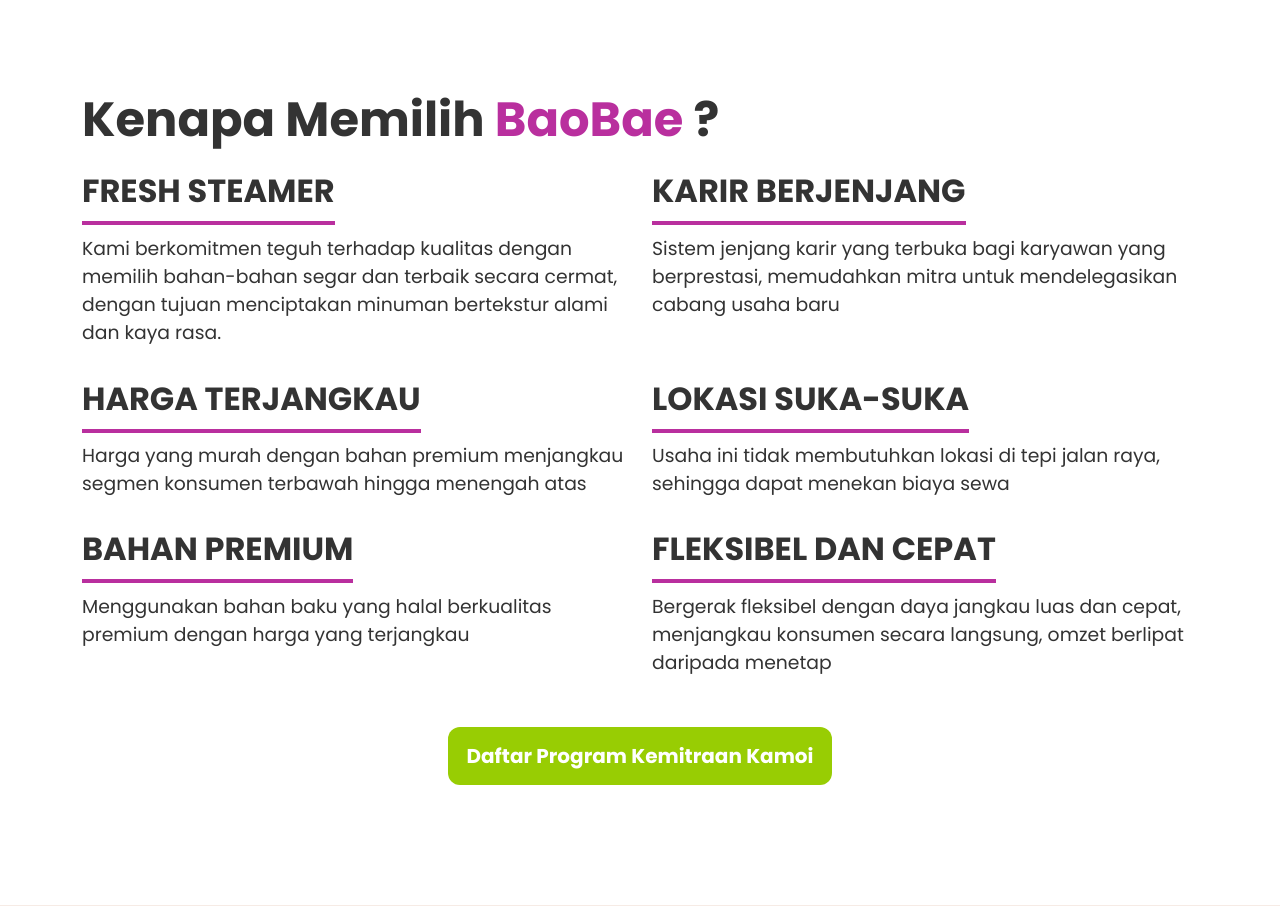
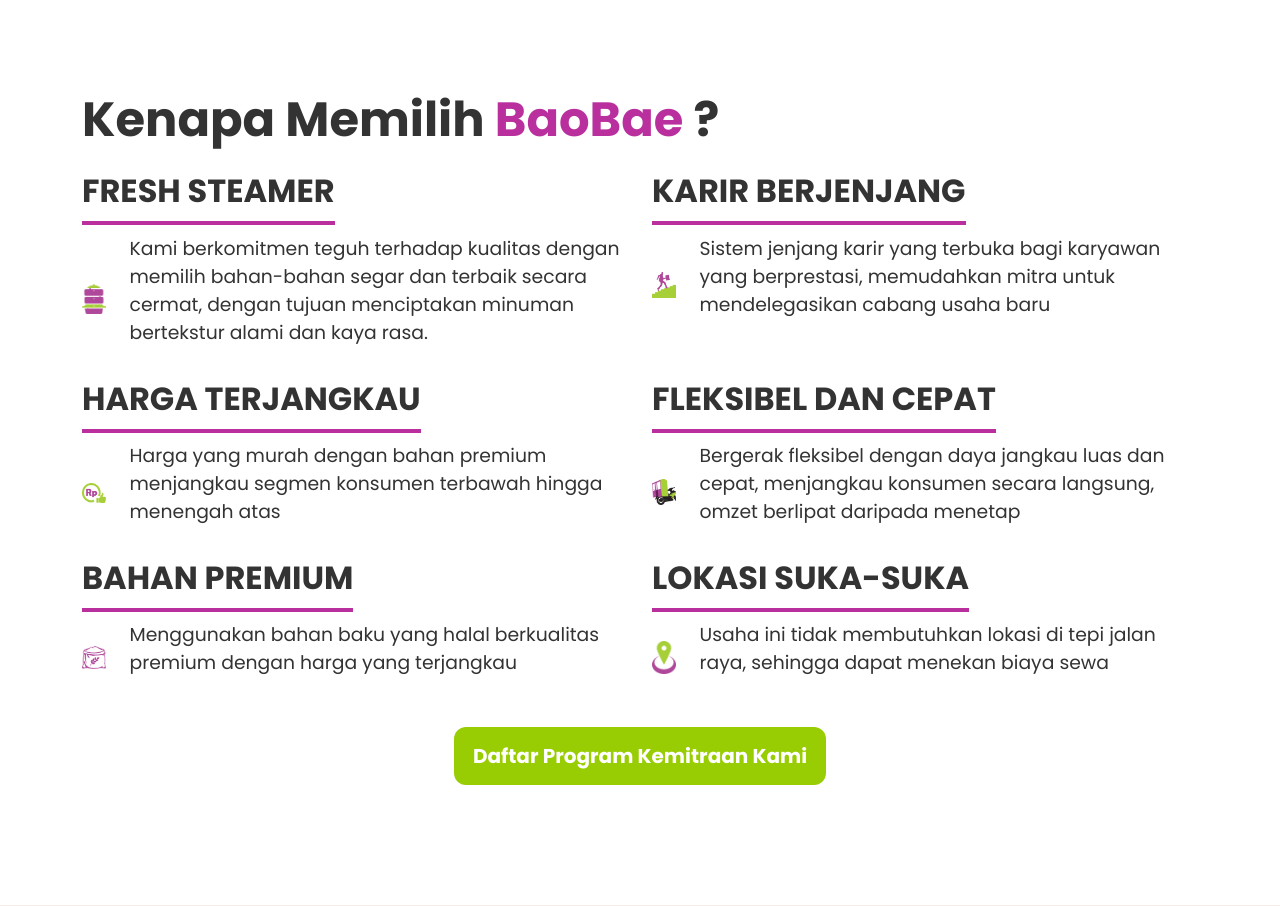
Before and after one commit to ahmadhusain98/ahmadhusain98.github.io, a PHP site: page / in a window 1280 px wide. Shown: the part 4576-5482 px from the top of the page. Run offline with PHP 8.4, Linux system fonts and the light colour scheme.

Commit message:
update sec6

```diff
--- a/index.php
+++ b/index.php
@@ -531,17 +531,31 @@
                     <h2 class="fw-bold mb-4">
                         <span class="border-bottom border-3 border-purple pb-2">FRESH STEAMER</span>
                     </h2>
+                    <div class="row">
+                        <div class="col-md-1 my-auto">
+                            <img src="./img/fresh.png" class="w-100">
+                        </div>
+                        <div class="col-md-11 my-auto">
                             <p class="text">
                                 Kami berkomitmen teguh terhadap kualitas dengan memilih bahan-bahan segar dan terbaik secara cermat, dengan tujuan menciptakan minuman bertekstur alami dan kaya rasa.
                             </p>
+                        </div>
+                    </div>
                 </div>
                 <div class="col-md-6">
                     <h2 class="fw-bold mb-4">
                         <span class="border-bottom border-3 border-purple pb-2">KARIR BERJENJANG</span>
                     </h2>
+                    <div class="row">
+                        <div class="col-md-1 my-auto">
+                            <img src="./img/karir.png" class="w-100">
+                        </div>
+                        <div class="col-md-11 my-auto">
                             <p class="text">
                                 Sistem jenjang karir yang terbuka bagi karyawan yang berprestasi, memudahkan mitra untuk mendelegasikan cabang usaha baru
                             </p>
+                        </div>
+                    </div>
                 </div>
             </div>
             <div class="row mb-3">
@@ -549,17 +563,31 @@
                     <h2 class="fw-bold mb-4">
                         <span class="border-bottom border-3 border-purple pb-2">HARGA TERJANGKAU</span>
                     </h2>
+                    <div class="row">
+                        <div class="col-md-1 my-auto">
+                            <img src="./img/harga.png" class="w-100">
+                        </div>
+                        <div class="col-md-11 my-auto">
                             <p class="text">
                                 Harga yang murah dengan bahan premium menjangkau segmen konsumen terbawah hingga menengah atas
                             </p>
                         </div>
+                    </div>
+                </div>
                 <div class="col-md-6">
                     <h2 class="fw-bold mb-4">
-                        <span class="border-bottom border-3 border-purple pb-2">LOKASI SUKA-SUKA</span>
+                        <span class="border-bottom border-3 border-purple pb-2">FLEKSIBEL DAN CEPAT</span>
                     </h2>
+                    <div class="row">
+                        <div class="col-md-1 my-auto">
+                            <img src="./img/flexible.png" class="w-100">
+                        </div>
+                        <div class="col-md-11 my-auto">
                             <p class="text">
-                        Usaha ini tidak membutuhkan lokasi di tepi jalan raya, sehingga dapat menekan biaya sewa
+                                Bergerak fleksibel dengan daya jangkau luas dan cepat, menjangkau konsumen secara langsung, omzet berlipat daripada menetap
                             </p>
+                        </div>
+                    </div>
                 </div>
             </div>
             <div class="row mb-3">
@@ -567,22 +595,36 @@
                     <h2 class="fw-bold mb-4">
                         <span class="border-bottom border-3 border-purple pb-2">BAHAN PREMIUM</span>
                     </h2>
+                    <div class="row">
+                        <div class="col-md-1 my-auto">
+                            <img src="./img/bahan.png" class="w-100">
+                        </div>
+                        <div class="col-md-11 my-auto">
                             <p class="text">
                                 Menggunakan bahan baku yang halal berkualitas premium dengan harga yang terjangkau
                             </p>
                         </div>
+                    </div>
+                </div>
                 <div class="col-md-6">
                     <h2 class="fw-bold mb-4">
-                        <span class="border-bottom border-3 border-purple pb-2">FLEKSIBEL DAN CEPAT</span>
+                        <span class="border-bottom border-3 border-purple pb-2">LOKASI SUKA-SUKA</span>
                     </h2>
+                    <div class="row">
+                        <div class="col-md-1 my-auto">
+                            <img src="./img/lokasi.png" class="w-100">
+                        </div>
+                        <div class="col-md-11 my-auto">
                             <p class="text">
-                        Bergerak fleksibel dengan daya jangkau luas dan cepat, menjangkau konsumen secara langsung, omzet berlipat daripada menetap
+                                Usaha ini tidak membutuhkan lokasi di tepi jalan raya, sehingga dapat menekan biaya sewa
                             </p>
+                        </div>
+                    </div>
                 </div>
             </div>
             <div class="row">
                 <div class="col-md-12 text-center">
-                    <button type="button" class="btn btn-hijau btn-sec4">Daftar Program Kemitraan Kamoi</button>
+                    <button type="button" class="btn btn-hijau btn-sec4">Daftar Program Kemitraan Kami</button>
                 </div>
             </div>
         </div>
```
Also changed, not shown: img/bahan.png (added), img/flexible.png (added), img/fresh.png (added), img/harga.png (added), img/karir.png (added), img/lokasi.png (added). Lines whose indentation alone changed are shown as unchanged.
